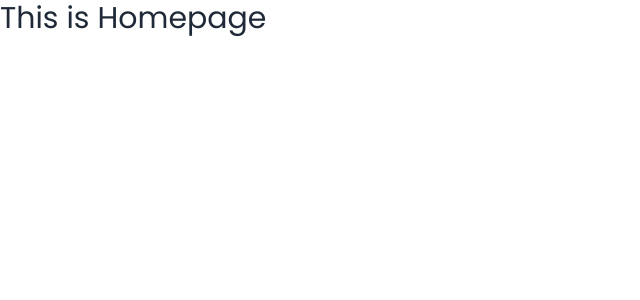
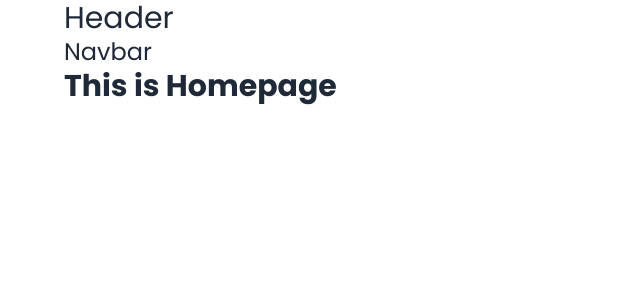
Before and after one commit to ronee-muhammad-rayhan/react-dragon-news-auth, a React (Vite) app: page / in a window 1280 px wide. Shown: the top 300 px of the page, without its empty margins (0-640 px from the left). Built offline with nearby package versions, Linux system fonts and the light colour scheme.

Commit message:
create custom tailwind class font-poppins

```diff
--- a/src/layouts/Root.jsx
+++ b/src/layouts/Root.jsx
@@ -2,7 +2,7 @@
 
 const Root = () => {
     return (
-        <div>
+        <div className="max-w-6xl mx-auto font-poppins">
             <Outlet></Outlet>
         </div>
     );
--- a/src/pages/Home/Home.jsx
+++ b/src/pages/Home/Home.jsx
@@ -1,8 +1,12 @@
+import Header from "../Shared/Header/Header";
+import Navbar from "../Shared/Navbar/Navbar";
 
 const Home = () => {
     return (
         <div>
-            <div className="text-3xl font-poppins">This is Homepage</div>
+            <Header></Header>
+            <Navbar></Navbar>
+            <div className="text-3xl font-poppins font-bold">This is Homepage</div>
         </div>
     );
 };
--- /dev/null
+++ b/src/pages/Shared/Header/Header.jsx
@@ -0,0 +1,10 @@
+
+const Header = () => {
+    return (
+        <div>
+            <h2 className="text-3xl">Header</h2>
+        </div>
+    );
+};
+
+export default Header;
--- /dev/null
+++ b/src/pages/Shared/Navbar/Navbar.jsx
@@ -0,0 +1,10 @@
+
+const Navbar = () => {
+    return (
+        <div>
+            <h2 className="text-2xl">Navbar</h2>
+        </div>
+    );
+};
+
+export default Navbar;
```
